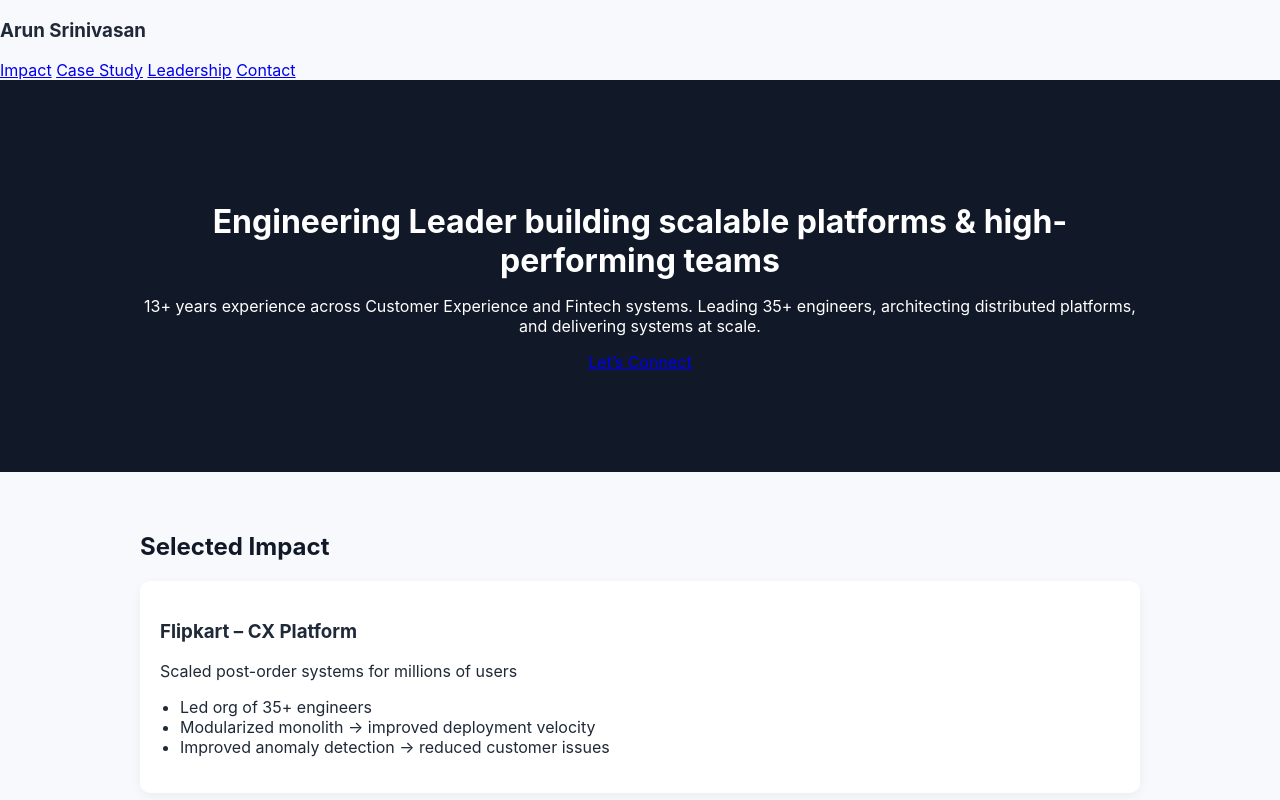
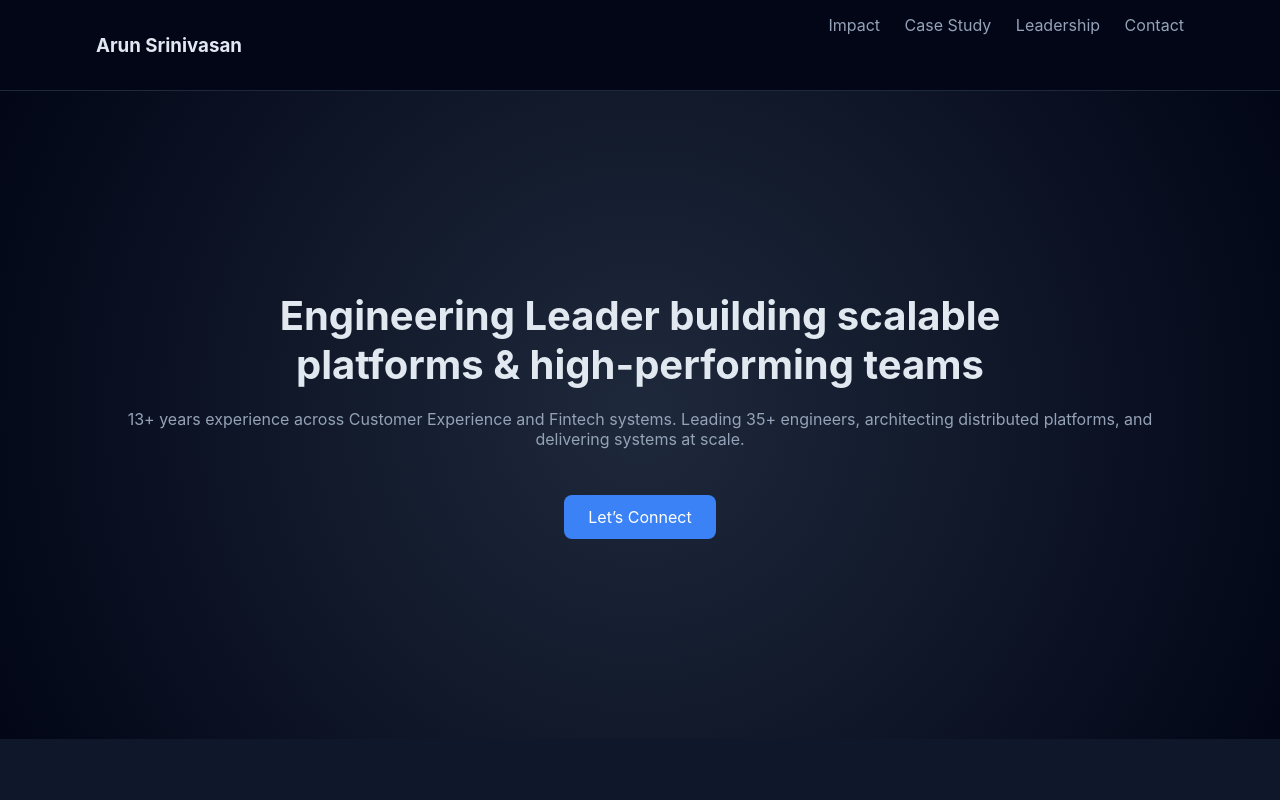
Before and after one commit to srinivasan-arun/portfolio, a plain HTML site: page index.html in a window 1280 px wide. Shown: the top 800 px of the page. Drawn offline with Linux system fonts and the light colour scheme.

Commit message:
Update styles.css

```diff
--- a/styles.css
+++ b/styles.css
@@ -1,67 +1,106 @@
 body {
-    font-family: -apple-system, BlinkMacSystemFont, "Segoe UI", Roboto;
     margin: 0;
-    background: #f7f9fc;
-    color: #1f2937;
+    font-family: Inter, system-ui;
+    background: #0f172a;
+    color: #e2e8f0;
 }
 
 .container {
     width: 85%;
-    max-width: 1000px;
+    max-width: 1100px;
     margin: auto;
-    padding: 40px 0;
+    padding: 80px 0;
+}
+
+nav {
+    position: sticky;
+    top: 0;
+    background: #020617;
+    padding: 15px 0;
+    border-bottom: 1px solid #1e293b;
+}
+
+.nav-container {
+    display: flex;
+    justify-content: space-between;
+    width: 85%;
+    margin: auto;
+}
+
+nav a {
+    margin-left: 20px;
+    color: #94a3b8;
+    text-decoration: none;
+}
+
+nav a:hover {
+    color: white;
 }
 
 header {
-    background: #111827;
-    color: white;
+    background: radial-gradient(circle, #1e293b, #020617);
     text-align: center;
-    padding: 60px 20px;
+    padding: 120px 20px;
 }
 
-h1 {
-    margin-bottom: 10px;
+.hero h1 {
+    font-size: 40px;
+    max-width: 800px;
+    margin: auto;
+}
+
+.hero p {
+    margin-top: 20px;
+    color: #94a3b8;
+}
+
+.cta {
+    display: inline-block;
+    margin-top: 30px;
+    padding: 12px 24px;
+    background: #3b82f6;
+    color: white;
+    border-radius: 8px;
+    text-decoration: none;
 }
 
 h2 {
-    margin-bottom: 20px;
-    color: #111827;
+    margin-bottom: 40px;
+}
+
+.grid-2 {
+    display: grid;
+    grid-template-columns: repeat(auto-fit, minmax(300px, 1fr));
+    gap: 20px;
+}
+
+.grid-3 {
+    display: grid;
+    grid-template-columns: repeat(auto-fit, minmax(250px, 1fr));
+    gap: 20px;
 }
 
 .card {
-    background: white;
+    background: #020617;
     padding: 20px;
-    margin-bottom: 20px;
-    border-radius: 10px;
-    box-shadow: 0 4px 12px rgba(0,0,0,0.05);
+    border-radius: 12px;
+    border: 1px solid #1e293b;
 }
 
-.card span {
-    color: gray;
-    font-size: 14px;
+.case-box {
+    background: #020617;
+    padding: 30px;
+    border-radius: 12px;
+    border: 1px solid #1e293b;
 }
 
-ul {
-    padding-left: 20px;
-}
-
-.grid {
-    display: grid;
-    grid-template-columns: repeat(auto-fit, minmax(200px, 1fr));
-    gap: 10px;
-}
-
-.grid div {
-    background: white;
-    padding: 12px;
-    border-radius: 8px;
-    text-align: center;
-    box-shadow: 0 2px 8px rgba(0,0,0,0.05);
+.contact a {
+    color: #3b82f6;
 }
 
 footer {
     text-align: center;
     padding: 20px;
-    background: #111827;
-    color: white;
+    background: #020617;
+    border-top: 1px solid #1e293b;
 }
```
